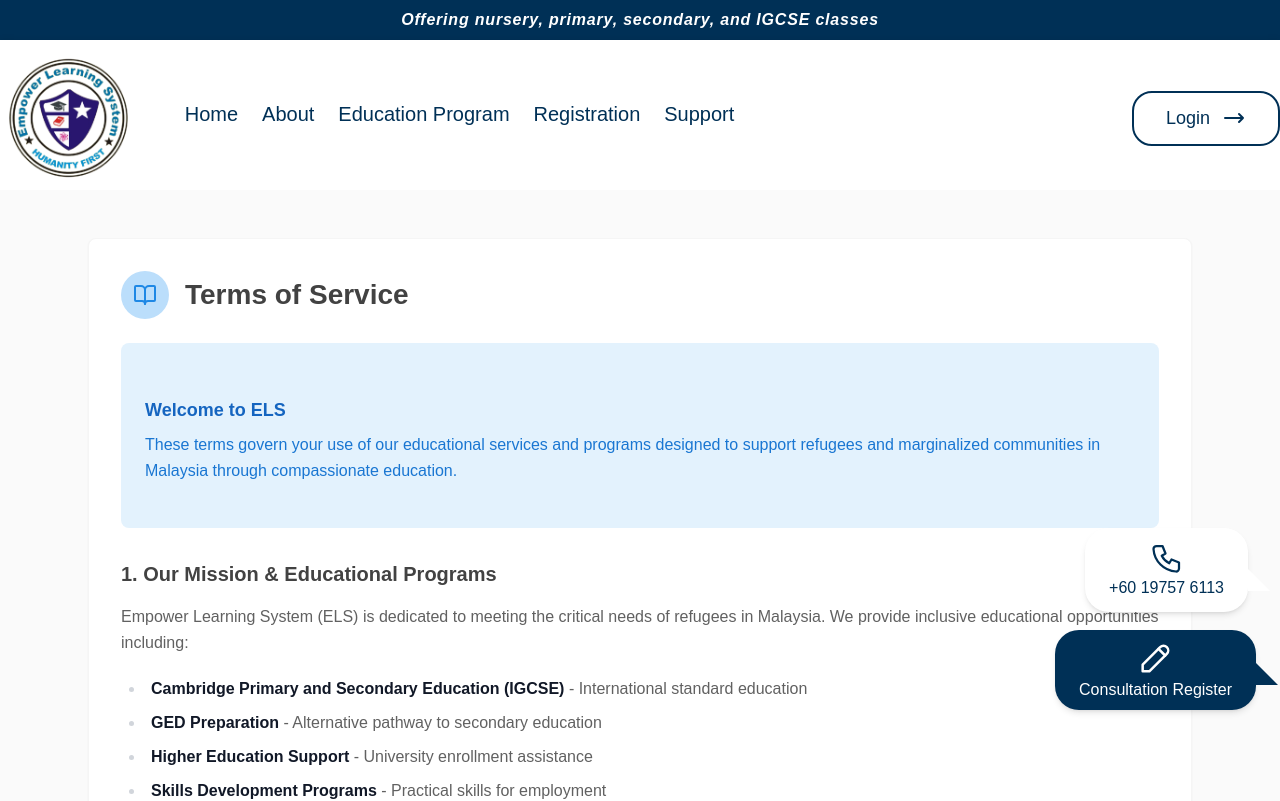
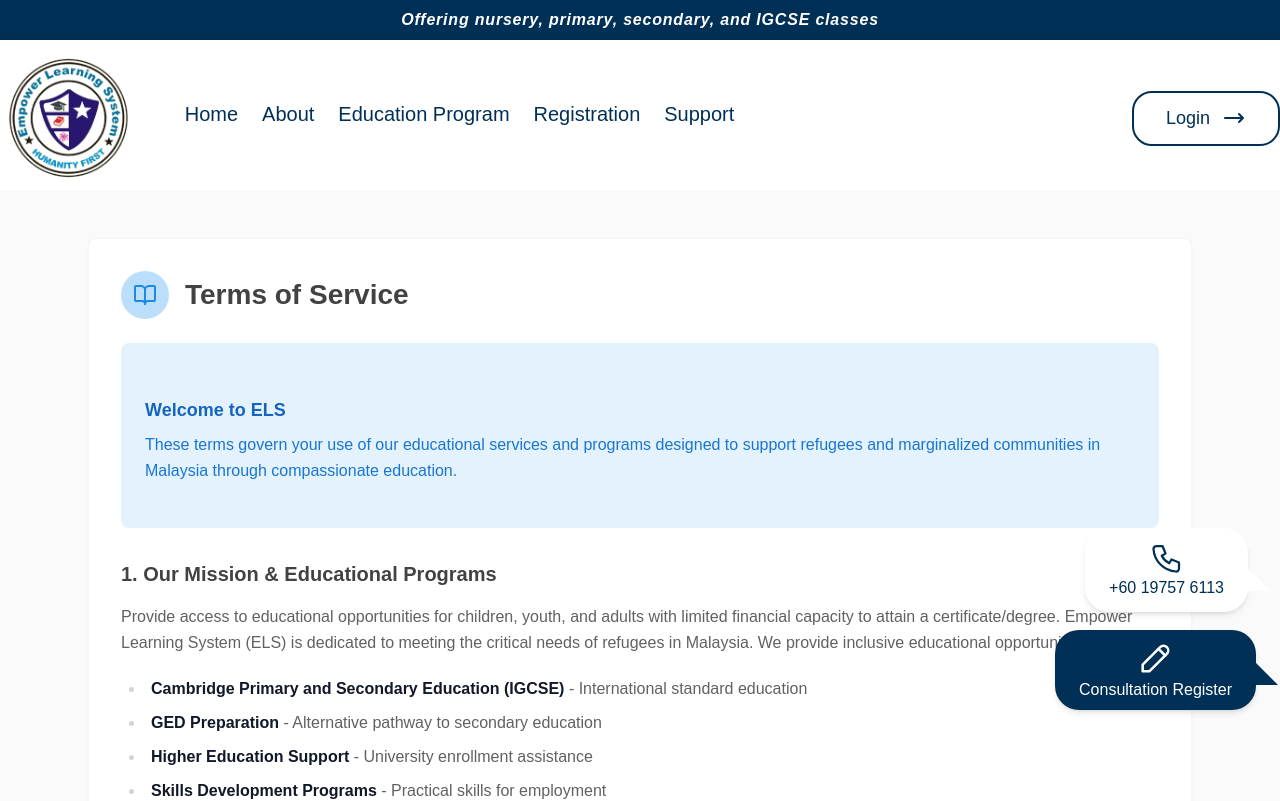
Before and after one commit to Deal-With-Muhammad/ELS, a Next.js app: page /terms in a window 1280 px wide. Shown: the top 801 px of the page. Built offline with nearby package versions, Linux system fonts and the light colour scheme; a web font is replaced by a local one.

Commit message:
feat: fix terms

```diff
--- a/pages/terms.js
+++ b/pages/terms.js
@@ -87,9 +87,11 @@ const TermsAndPolicy = ({ navigations }) => {
                   1. Our Mission & Educational Programs
                 </h3>
                 <p className="text-gray-700 mb-4">
-                  Empower Learning System (ELS) is dedicated to meeting the
-                  critical needs of refugees in Malaysia. We provide inclusive
-                  educational opportunities including:
+                  Provide access to educational opportunities for children,
+                  youth, and adults with limited financial capacity to attain a
+                  certificate/degree. Empower Learning System (ELS) is dedicated
+                  to meeting the critical needs of refugees in Malaysia. We
+                  provide inclusive educational opportunities including:
                 </p>
                 <ul className="list-disc pl-6 text-gray-700 mb-6 space-y-2">
                   <li>
```
